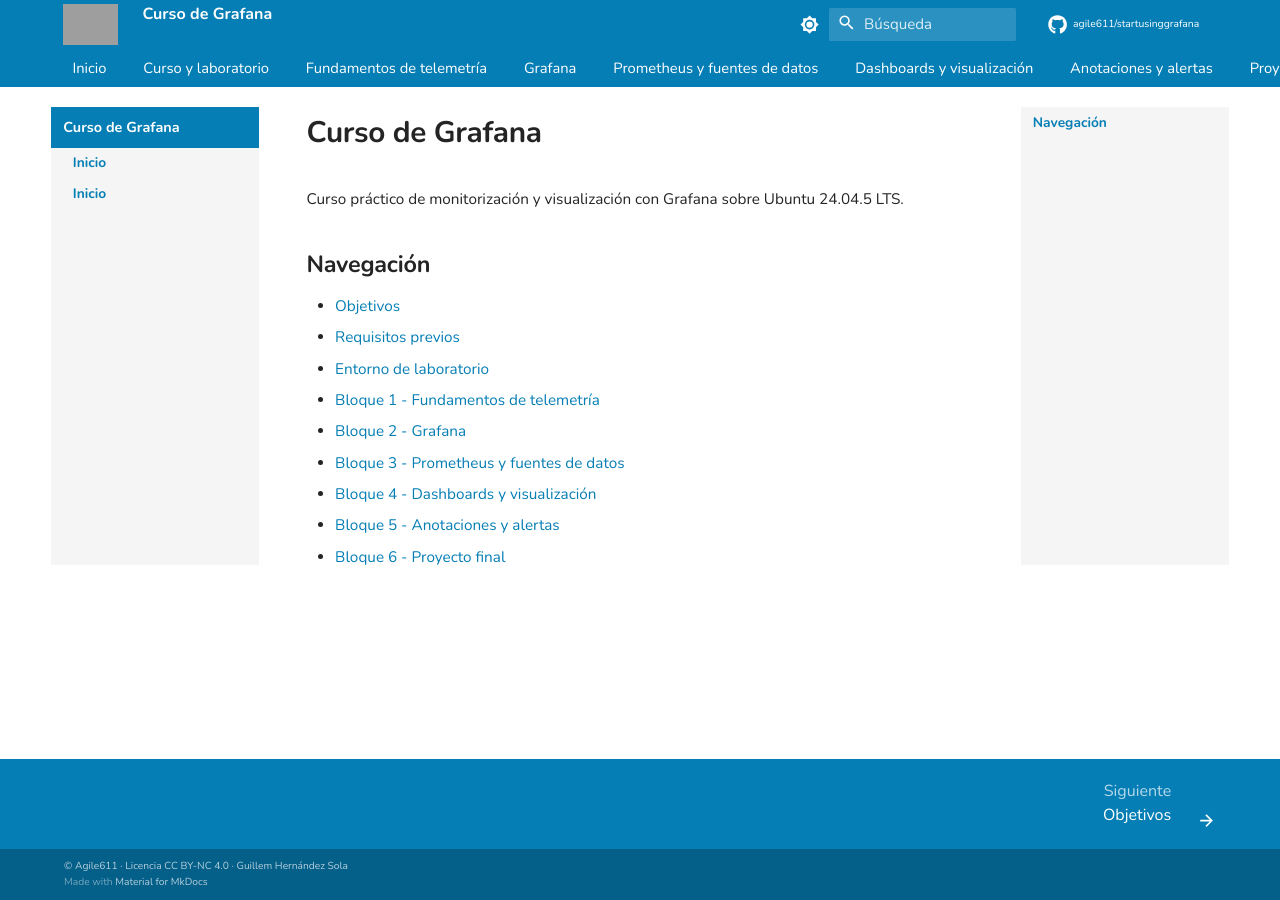
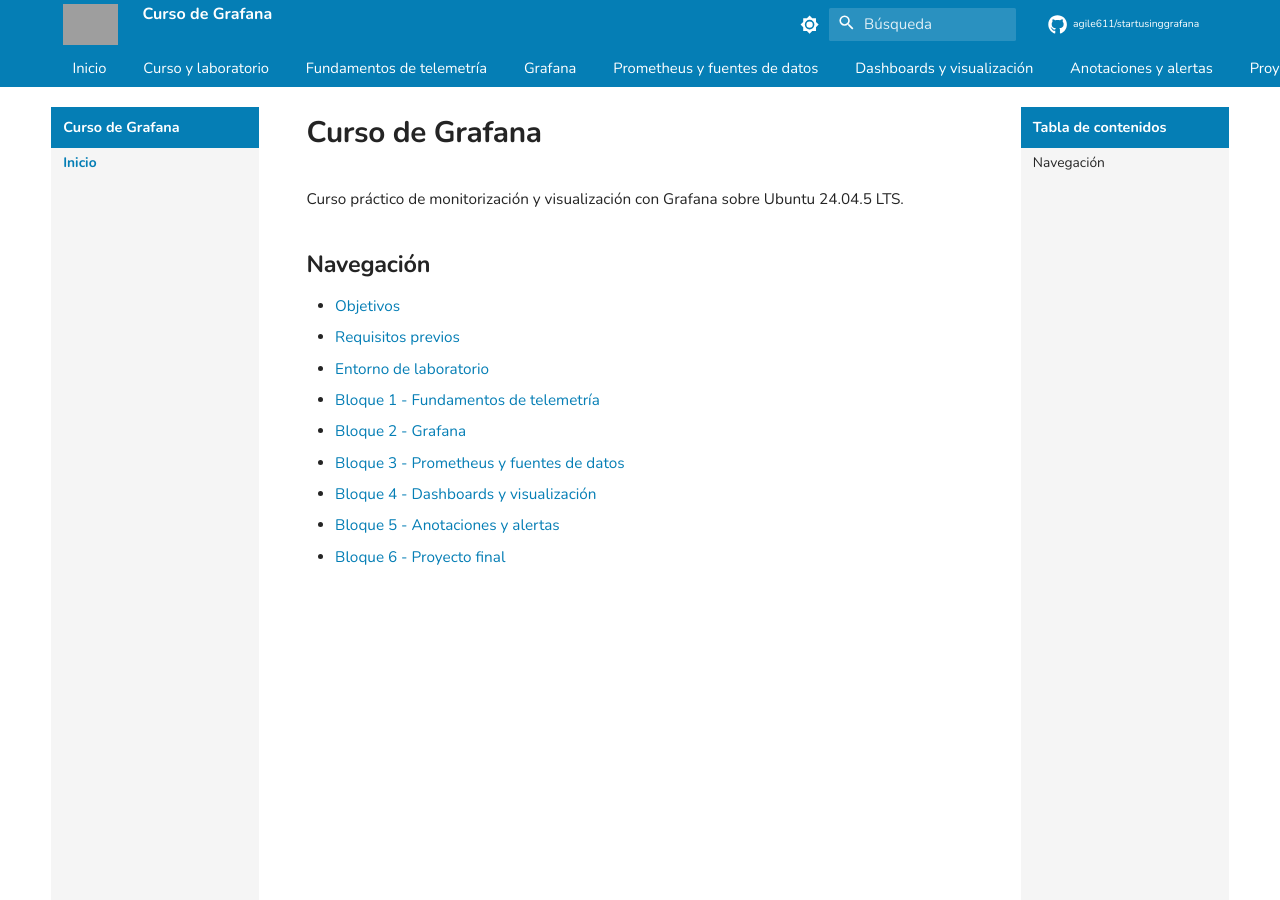
Before and after one commit to agile611/startusinggrafana, an MkDocs documentation site: the page built from docs/index.md, in a window 1280 px wide and 900 px high. Built offline with MkDocs 1.6.1 and Material for MkDocs 9.7.7, drawn with Linux system fonts in a browser that asks for light colours; comment, search, counter and statistics services are not loaded; grey boxes are pictures that could not be loaded.

Commit message:
custom que mola

```diff
--- a/docs/assets/css/custom.css
+++ b/docs/assets/css/custom.css
@@ -13,6 +13,7 @@
    - Ambas columnas tienen el mismo estilo
    - Las cabeceras azules ocupan todo el ancho gris
    - Anchuras internas uniformes
+   - Sin enlaces duplicados en la sección activa
    ========================================================= */
 
 
@@ -418,15 +419,10 @@ body,
    Estructura uniforme de ambas columnas laterales
    ========================================================= */
 
-/*
- * Se utiliza exactamente el mismo conjunto de reglas
- * para la navegación izquierda y para el TOC derecho.
- */
-
 .md-sidebar--primary,
 .md-sidebar--secondary {
   display: block;
-  box-sizing: border-box;
+  box-sizing: border-box !important;
 
   width: var(--agile-left-width);
   min-width: 0;
@@ -437,8 +433,8 @@ body,
 
   overflow: visible;
 
-  background: var(--agile-sidebar);
-  color: var(--agile-text);
+  background: var(--agile-sidebar) !important;
+  color: var(--agile-text) !important;
 }
 
 .md-sidebar--secondary {
@@ -459,7 +455,7 @@ body,
   margin: 0 !important;
   padding: 0 !important;
 
-  background: var(--agile-sidebar);
+  background: var(--agile-sidebar) !important;
   background-image: none;
   box-shadow: none;
 }
@@ -476,22 +472,14 @@ body,
    Navegaciones internas de ambas columnas
    ========================================================= */
 
-/*
- * Esta parte es la corrección principal del bloque azul
- * de "Tabla de contenidos".
- *
- * En Material for MkDocs el TOC puede conservar una anchura
- * propia si no se fuerza también la anchura de .md-nav.
- */
-
-.md-sidebar--primary > .md-nav,
-.md-sidebar--secondary > .md-nav,
-.md-sidebar--primary .md-sidebar__inner > .md-nav,
-.md-sidebar--secondary .md-sidebar__inner > .md-nav,
-.md-sidebar--primary .md-sidebar__scrollwrap > .md-nav,
-.md-sidebar--secondary .md-sidebar__scrollwrap > .md-nav {
+.md-sidebar--primary .md-nav,
+.md-sidebar--secondary .md-nav,
+.md-sidebar--primary .md-nav__list,
+.md-sidebar--secondary .md-nav__list,
+.md-sidebar--primary .md-nav__item,
+.md-sidebar--secondary .md-nav__item {
   display: block;
-  box-sizing: border-box;
+  box-sizing: border-box !important;
 
   width: 100% !important;
   min-width: 0 !important;
@@ -500,18 +488,22 @@ body,
   margin: 0 !important;
   padding: 0 !important;
 
-  background: var(--agile-sidebar);
+  background: var(--agile-sidebar) !important;
 }
 
 
 /* =========================================================
-   Cabeceras azules de las dos columnas
+   Cabeceras azules de ambas columnas
    ========================================================= */
 
-.md-sidebar--primary .md-nav__title,
-.md-sidebar--secondary .md-nav__title {
+.md-sidebar--primary .md-nav--primary > .md-nav__title,
+.md-sidebar--secondary .md-nav--secondary > .md-nav__title {
   display: block !important;
   box-sizing: border-box !important;
+
+  position: static !important;   /* Material lo hace sticky en el TOC */
+  top: auto !important;
+  z-index: auto !important;
 
   width: 100% !important;
   min-width: 100% !important;
@@ -531,19 +523,74 @@ body,
   color: var(--agile-white) !important;
 
   font-size: 0.9rem;
+  font-weight: 700;
   line-height: 1.35;
 
   box-shadow: none !important;
+  cursor: default;
 }
 
-.md-sidebar--primary .md-nav__title span,
-.md-sidebar--secondary .md-nav__title span {
+.md-sidebar--primary .md-nav--primary > .md-nav__title span:not(.md-nav__icon),
+.md-sidebar--secondary .md-nav--secondary > .md-nav__title span:not(.md-nav__icon) {
   display: block;
 
   width: 100%;
   max-width: 100%;
 
   color: var(--agile-white) !important;
+}
+
+/* La flecha del menú móvil no debe verse en escritorio */
+
+.md-sidebar--primary .md-nav--primary > .md-nav__title .md-nav__icon,
+.md-sidebar--secondary .md-nav--secondary > .md-nav__title .md-nav__icon {
+  display: none !important;
+}
+
+
+/* =========================================================
+   Títulos que NO deben verse
+   ========================================================= */
+
+/* Título "Tabla de contenidos" de la columna derecha */
+/* Títulos internos de las secciones anidadas (izquierda) */
+
+@media screen and (min-width: 60em) {
+  .md-sidebar--primary .md-nav__item > .md-nav > .md-nav__title {
+    display: none !important;
+  }
+}
+
+
+/* =========================================================
+   Enlace duplicado de la sección activa (CORRECCIÓN)
+   =========================================================
+
+   Con navigation.tabs, Material muestra en la sección activa:
+
+   li.md-nav__item--active
+   ├── label.md-nav__link        ← enlace de la sección  ("Inicio")
+   └── nav.md-nav
+       └── li.md-nav__item--active
+           └── a.md-nav__link--active   ← página real ("Inicio")
+
+   Ocultamos el enlace de la sección padre siempre que su
+   subnavegación contenga un enlace activo. El selector no
+   depende de las clases --section / --nested ni de la
+   profundidad exacta, por lo que funciona con cualquier
+   combinación de opciones de navegación.
+
+   :not(.md-nav__container) protege el caso de
+   navigation.indexes, donde el enlace activo vive dentro
+   del propio contenedor padre.
+   ========================================================= */
+
+@media screen and (min-width: 60em) {
+  .md-sidebar--primary
+  .md-nav__item--active:has(> .md-nav .md-nav__link--active)
+  > .md-nav__link:not(.md-nav__container) {
+    display: none !important;
+  }
 }
 
 
@@ -553,7 +600,7 @@ body,
 
 .md-sidebar--primary .md-nav__link,
 .md-sidebar--secondary .md-nav__link {
-  display: block !important;
+  display: block;
   box-sizing: border-box !important;
 
   width: 100% !important;
@@ -566,53 +613,40 @@ body,
   background: transparent !important;
   color: var(--agile-text) !important;
 
-  font-size: 0.86rem;
-  line-height: 1.35;
+  font-size: 0.86rem !important;
+  line-height: 1.35 !important;
 
-  white-space: normal;
-  overflow-wrap: anywhere;
+  white-space: normal !important;
+  overflow-wrap: anywhere !important;
   word-break: normal;
+
+  box-shadow: none !important;
 }
+
+/* Contenedor de navigation.indexes: sin padding doble */
+
+.md-sidebar--primary .md-nav__container {
+  display: flex;
+  padding: 0 !important;
+}
+
+.md-sidebar--primary .md-nav__container > .md-nav__link {
+  flex: 1 1 auto;
+}
+
+/* Estados */
 
 .md-sidebar--primary .md-nav__link:hover,
 .md-sidebar--primary .md-nav__link:focus,
 .md-sidebar--primary .md-nav__link--active,
-.md-sidebar--primary .md-nav__item--active > .md-nav__link,
 .md-sidebar--secondary .md-nav__link:hover,
 .md-sidebar--secondary .md-nav__link:focus,
 .md-sidebar--secondary .md-nav__link--active {
   background: transparent !important;
   color: var(--agile-primary) !important;
-  font-weight: 700;
+  font-weight: 700 !important;
 
   box-shadow: none !important;
-}
-
-
-/* =========================================================
-   Niveles anidados de navegación
-   ========================================================= */
-
-.md-sidebar--primary .md-nav__list,
-.md-sidebar--secondary .md-nav__list,
-.md-sidebar--primary .md-nav__item,
-.md-sidebar--secondary .md-nav__item,
-.md-sidebar--primary .md-nav__item > .md-nav,
-.md-sidebar--secondary .md-nav__item > .md-nav {
-  display: block;
-  box-sizing: border-box;
-
-  width: 100% !important;
-  min-width: 0 !important;
-  max-width: 100% !important;
-
-  margin: 0;
-  padding: 0;
-}
-
-.md-sidebar--primary .md-nav__item > .md-nav,
-.md-sidebar--secondary .md-nav__item > .md-nav {
-  background: var(--agile-sidebar);
 }
 
 
@@ -1022,10 +1056,10 @@ body,
 
   .md-sidebar--primary .md-nav__link,
   .md-sidebar--secondary .md-nav__link {
-    padding-right: 0.5rem;
-    padding-left: 0.5rem;
+    padding-right: 0.5rem !important;
+    padding-left: 0.5rem !important;
 
-    font-size: 0.78rem;
+    font-size: 0.78rem !important;
   }
 
   .md-tabs__link {
@@ -1177,6 +1211,7 @@ body,
   --md-default-fg-color--light: var(--agile-sidebar);
 
   --md-typeset-color: var(--agile-text);
+  --md-typeset-a-color: var(--agile-primary);
 
   --md-code-bg-color: var(--agile-code-bg);
   --md-code-fg-color: var(--agile-text);
@@ -1186,6 +1221,10 @@ body,
   --md-primary-fg-color--dark: var(--agile-primary-dark);
 
   --md-accent-fg-color: var(--agile-primary);
+  --md-accent-fg-color--transparent: var(--agile-primary-soft);
+
+  --md-footer-bg-color: var(--agile-primary);
+  --md-footer-fg-color: var(--agile-white);
 }
 
 [data-md-color-scheme="slate"] body,
@@ -1204,19 +1243,35 @@ body,
 [data-md-color-scheme="slate"] .md-sidebar--primary .md-sidebar__scrollwrap,
 [data-md-color-scheme="slate"] .md-sidebar--secondary .md-sidebar__scrollwrap,
 [data-md-color-scheme="slate"] .md-sidebar--primary .md-nav,
-[data-md-color-scheme="slate"] .md-sidebar--secondary .md-nav {
-  background: var(--agile-sidebar);
+[data-md-color-scheme="slate"] .md-sidebar--secondary .md-nav,
+[data-md-color-scheme="slate"] .md-sidebar--primary .md-nav__list,
+[data-md-color-scheme="slate"] .md-sidebar--secondary .md-nav__list {
+  background: var(--agile-sidebar) !important;
 }
 
-[data-md-color-scheme="slate"] .md-sidebar--primary .md-nav__title,
-[data-md-color-scheme="slate"] .md-sidebar--secondary .md-nav__title {
-  background: var(--agile-primary);
-  color: var(--agile-white);
+[data-md-color-scheme="slate"] .md-sidebar--primary .md-nav--primary > .md-nav__title {
+  background: var(--agile-primary) !important;
+  color: var(--agile-white) !important;
+}
+
+[data-md-color-scheme="slate"] .md-sidebar--primary .md-nav__link,
+[data-md-color-scheme="slate"] .md-sidebar--secondary .md-nav__link {
+  color: var(--agile-text) !important;
+}
+
+[data-md-color-scheme="slate"] .md-sidebar--primary .md-nav__link:hover,
+[data-md-color-scheme="slate"] .md-sidebar--primary .md-nav__link:focus,
+[data-md-color-scheme="slate"] .md-sidebar--primary .md-nav__link--active,
+[data-md-color-scheme="slate"] .md-sidebar--secondary .md-nav__link:hover,
+[data-md-color-scheme="slate"] .md-sidebar--secondary .md-nav__link:focus,
+[data-md-color-scheme="slate"] .md-sidebar--secondary .md-nav__link--active {
+  color: var(--agile-primary) !important;
 }
 
 [data-md-color-scheme="slate"] .md-typeset .highlight,
 [data-md-color-scheme="slate"] .md-typeset pre {
   background: var(--agile-code-bg);
+  border-color: var(--agile-code-border);
   color: var(--agile-text);
 }
 
@@ -1226,375 +1281,114 @@ body,
   color: var(--agile-text);
 }
 
+[data-md-color-scheme="slate"] .md-typeset :not(pre) > code {
+  background: var(--agile-inline-bg);
+  border-color: var(--agile-inline-border);
+  color: var(--agile-text);
+}
+
+[data-md-color-scheme="slate"] .md-typeset table,
+[data-md-color-scheme="slate"] .md-typeset table th,
+[data-md-color-scheme="slate"] .md-typeset table td {
+  background: var(--agile-sidebar);
+  color: var(--agile-text);
+}
+
+[data-md-color-scheme="slate"] .admonition {
+  background: var(--agile-sidebar);
+  color: var(--agile-text);
+}
+
 /* =========================================================
-   Correcciones finales de navegación
+   Columnas laterales fijas durante el scroll
+   =========================================================
+
+   Ambas columnas acompañan al contenido central y se quedan
+   pegadas bajo la cabecera. Si su contenido es más alto que
+   la ventana, hacen scroll interno con una barra fina.
+
+   El grid ya usa align-items: start, requisito para que
+   position: sticky funcione dentro de una celda de grid.
    ========================================================= */
 
+:root {
+  --agile-sticky-gap: 0.75rem;
 
-/* ---------------------------------------------------------
-   1. Eliminar la cabecera duplicada de la sección activa
-   ---------------------------------------------------------
+  /* Solo la cabecera: las pestañas se desplazan con la página */
+  --agile-sticky-top: calc(var(--agile-header-height) + var(--agile-sticky-gap));
 
-   Material muestra:
-   - El enlace de la sección
-   - La cabecera interna de la sección activa
-
-   Conservamos el enlace y ocultamos únicamente la cabecera
-   interna duplicada.
-   */
+  /* Si activas navigation.tabs.sticky en mkdocs.yml, usa esta línea en su lugar:
+  --agile-sticky-top: calc(var(--agile-header-height) + var(--agile-tabs-height) + var(--agile-sticky-gap));
+  */
+}
 
 @media screen and (min-width: 60em) {
-  .md-sidebar--primary
-  .md-nav__item--active
-  > .md-nav
-  > .md-nav__title {
-    display: none !important;
+
+  /* Ningún ancestro puede recortar el sticky */
+
+  .md-main,
+  .md-main__inner {
+    overflow: visible !important;
+  }
+
+  /* Las dos columnas se pegan bajo la cabecera */
+
+  .md-sidebar--primary,
+  .md-sidebar--secondary {
+    position: -webkit-sticky !important;
+    position: sticky !important;
+    top: var(--agile-sticky-top) !important;
+
+    align-self: start !important;
+
+    height: auto !important;
+    max-height: calc(100vh - var(--agile-sticky-top) - var(--agile-sticky-gap)) !important;
+
+    overflow: visible !important;
+  }
+
+  /* Scroll interno cuando la navegación es más alta que la ventana */
+
+  .md-sidebar--primary .md-sidebar__scrollwrap,
+  .md-sidebar--secondary .md-sidebar__scrollwrap {
+    position: static !important;
+
+    max-height: calc(100vh - var(--agile-sticky-top) - var(--agile-sticky-gap)) !important;
+
+    overflow-y: auto !important;
+    overflow-x: hidden !important;
+
+    scrollbar-width: thin;
+    scrollbar-color: rgba(0, 0, 0, 0.25) transparent;
+  }
+
+  .md-sidebar--primary .md-sidebar__scrollwrap::-webkit-scrollbar,
+  .md-sidebar--secondary .md-sidebar__scrollwrap::-webkit-scrollbar {
+    width: 5px;
+  }
+
+  .md-sidebar--primary .md-sidebar__scrollwrap::-webkit-scrollbar-track,
+  .md-sidebar--secondary .md-sidebar__scrollwrap::-webkit-scrollbar-track {
+    background: transparent;
+  }
+
+  .md-sidebar--primary .md-sidebar__scrollwrap::-webkit-scrollbar-thumb,
+  .md-sidebar--secondary .md-sidebar__scrollwrap::-webkit-scrollbar-thumb {
+    background: rgba(0, 0, 0, 0.25);
+    border-radius: 4px;
   }
 }
 
 
-/* ---------------------------------------------------------
-   2. Mantener uniforme el fondo de la navegación izquierda
-   --------------------------------------------------------- */
+/* Tablets en el rango 60–76em: la cabecera es más baja (2.8rem) */
 
-.md-sidebar--primary,
-.md-sidebar--primary .md-sidebar__inner,
-.md-sidebar--primary .md-sidebar__scrollwrap,
-.md-sidebar--primary .md-nav,
-.md-sidebar--primary .md-nav__list {
-  background: var(--agile-sidebar) !important;
-}
-
-
-/* ---------------------------------------------------------
-   3. Ocultar el título azul de la columna derecha
-   ---------------------------------------------------------
-
-   Se elimina únicamente el bloque azul que contiene
-   "Tabla de contenidos".
-
-   La columna gris y sus enlaces permanecen visibles.
-   */
-
-.md-sidebar--secondary
-.md-nav__title {
-  display: none !important;
-}
-
-
-/* ---------------------------------------------------------
-   4. Ajustar la columna derecha después de ocultar el título
-   --------------------------------------------------------- */
-
-.md-sidebar--secondary,
-.md-sidebar--secondary .md-sidebar__inner,
-.md-sidebar--secondary .md-sidebar__scrollwrap,
-.md-sidebar--secondary .md-nav,
-.md-sidebar--secondary .md-nav__list {
-  width: 100% !important;
-  min-width: 0 !important;
-  max-width: 100% !important;
-
-  margin: 0 !important;
-  padding: 0 !important;
-
-  background: var(--agile-sidebar) !important;
-}
-
-
-/* ---------------------------------------------------------
-   5. Enlaces del TOC derecho
-   --------------------------------------------------------- */
-
-.md-sidebar--secondary .md-nav__link {
-  display: block !important;
-  box-sizing: border-box !important;
-
-  width: 100% !important;
-  min-width: 0 !important;
-  max-width: 100% !important;
-
-  margin: 0 !important;
-  padding: 0.38rem 0.75rem !important;
-
-  background: transparent !important;
-  color: var(--agile-text) !important;
-
-  font-size: 0.86rem !important;
-  line-height: 1.35 !important;
-
-  white-space: normal !important;
-  overflow-wrap: anywhere !important;
-}
-
-
-/* ---------------------------------------------------------
-   6. Estado activo del TOC
-   --------------------------------------------------------- */
-
-.md-sidebar--secondary .md-nav__link--active,
-.md-sidebar--secondary
-.md-nav__item--active
-> .md-nav__link {
-  background: transparent !important;
-  color: var(--agile-primary) !important;
-  font-weight: 700 !important;
-  box-shadow: none !important;
-}
-
-
-/* ---------------------------------------------------------
-   7. Evitar que el mismo elemento activo se pinte dos veces
-   ---------------------------------------------------------
-
-   Material puede marcar simultáneamente el enlace activo
-   y el elemento padre activo. Se elimina la apariencia del
-   enlace padre cuando contiene otra navegación activa.
-   */
-
-.md-sidebar--secondary
-.md-nav__item--active
-> .md-nav
-> .md-nav__item--active
-> .md-nav__link {
-  color: var(--agile-primary) !important;
-  font-weight: 700 !important;
-}
-
-
-/* ---------------------------------------------------------
-   8. Niveles anidados del TOC
-   --------------------------------------------------------- */
-
-.md-sidebar--secondary .md-nav__item,
-.md-sidebar--secondary .md-nav__list,
-.md-sidebar--secondary .md-nav__item > .md-nav {
-  width: 100% !important;
-  min-width: 0 !important;
-  max-width: 100% !important;
-
-  margin: 0 !important;
-  padding: 0 !important;
-
-  box-sizing: border-box !important;
-}
-
-.md-sidebar--secondary .md-nav__item > .md-nav {
-  background: var(--agile-sidebar) !important;
-}
-
-
-/* ---------------------------------------------------------
-   9. Igualar visualmente ambas columnas laterales
-   --------------------------------------------------------- */
-
-.md-sidebar--primary,
-.md-sidebar--secondary {
-  box-sizing: border-box !important;
-
-  background: var(--agile-sidebar) !important;
-  color: var(--agile-text) !important;
-}
-
-.md-sidebar--primary .md-nav__link,
-.md-sidebar--secondary .md-nav__link {
-  box-sizing: border-box !important;
-
-  width: 100% !important;
-  min-width: 0 !important;
-  max-width: 100% !important;
-
-  color: var(--agile-text) !important;
-}
-
-.md-sidebar--primary .md-nav__link:hover,
-.md-sidebar--primary .md-nav__link:focus,
-.md-sidebar--primary .md-nav__link--active,
-.md-sidebar--primary .md-nav__item--active > .md-nav__link,
-.md-sidebar--secondary .md-nav__link:hover,
-.md-sidebar--secondary .md-nav__link:focus,
-.md-sidebar--secondary .md-nav__link--active,
-.md-sidebar--secondary .md-nav__item--active > .md-nav__link {
-  background: transparent !important;
-  color: var(--agile-primary) !important;
-  font-weight: 700 !important;
-  box-shadow: none !important;
-}
-
-/* =========================================================
-   Corrección definitiva de enlaces duplicados
-   ========================================================= */
-
-
-/* ---------------------------------------------------------
-   1. Ocultar el título interno duplicado de la sección activa
-   --------------------------------------------------------- */
-
-@media screen and (min-width: 60em) {
-  .md-sidebar--primary
-  .md-nav__item--active
-  > .md-nav
-  > .md-nav__title {
-    display: none !important;
+@media screen and (min-width: 60em) and (max-width: 76.24em) {
+  :root {
+    --agile-sticky-top: calc(2.8rem + var(--agile-sticky-gap));
   }
 }
 
 
-/* ---------------------------------------------------------
-   2. Ocultar el enlace padre cuando contiene otro enlace activo
-   ---------------------------------------------------------
-
-   Estructura típica:
-
-   Sección activa
-   ├── Enlace de la sección activa
-   └── Navegación interna
-       └── Página activa
-
-   Si ambos enlaces tienen el mismo texto, se conserva el
-   enlace interno de la página y se oculta únicamente el
-   enlace padre duplicado.
-   */
-
-@media screen and (min-width: 60em) {
-  .md-sidebar--primary
-  .md-nav--primary
-  > .md-nav__list
-  > .md-nav__item--active:has(
-    > .md-nav
-    > .md-nav__list
-    > .md-nav__item--active
-  )
-  > .md-nav__link {
-    display: none !important;
-  }
-}
-
-
-/* ---------------------------------------------------------
-   3. Estilo común para las dos columnas laterales
-   --------------------------------------------------------- */
-
-.md-sidebar--primary,
-.md-sidebar--secondary {
-  background: var(--agile-sidebar) !important;
-  color: var(--agile-text) !important;
-}
-
-
-/* ---------------------------------------------------------
-   4. Eliminar el título "Tabla de contenidos"
-   --------------------------------------------------------- */
-
-.md-sidebar--secondary
-.md-nav--secondary
-> .md-nav__title {
-  display: none !important;
-}
-
-
-/* ---------------------------------------------------------
-   5. Anchura uniforme del TOC derecho
-   --------------------------------------------------------- */
-
-.md-sidebar--secondary,
-.md-sidebar--secondary .md-sidebar__inner,
-.md-sidebar--secondary .md-sidebar__scrollwrap,
-.md-sidebar--secondary .md-nav--secondary,
-.md-sidebar--secondary .md-nav__list {
-  box-sizing: border-box !important;
-
-  width: 100% !important;
-  min-width: 0 !important;
-  max-width: 100% !important;
-
-  margin: 0 !important;
-  padding: 0 !important;
-
-  background: var(--agile-sidebar) !important;
-}
-
-
-/* ---------------------------------------------------------
-   6. Enlaces del TOC derecho
-   --------------------------------------------------------- */
-
-.md-sidebar--secondary
-.md-nav--secondary
-.md-nav__link {
-  display: block !important;
-  box-sizing: border-box !important;
-
-  width: 100% !important;
-  min-width: 0 !important;
-  max-width: 100% !important;
-
-  margin: 0 !important;
-  padding: 0.38rem 0.75rem !important;
-
-  background: transparent !important;
-  color: var(--agile-text) !important;
-
-  font-size: 0.86rem !important;
-  line-height: 1.35 !important;
-
-  white-space: normal !important;
-  overflow-wrap: anywhere !important;
-}
-
-
-/* ---------------------------------------------------------
-   7. Estado activo del TOC derecho
-   --------------------------------------------------------- */
-
-.md-sidebar--secondary
-.md-nav--secondary
-.md-nav__link--active {
-  background: transparent !important;
-  color: var(--agile-primary) !important;
-  font-weight: 700 !important;
-  box-shadow: none !important;
-}
-
-
-/* ---------------------------------------------------------
-   8. Niveles internos del TOC
-   --------------------------------------------------------- */
-
-.md-sidebar--secondary
-.md-nav--secondary
-.md-nav__item,
-.md-sidebar--secondary
-.md-nav--secondary
-.md-nav__list,
-.md-sidebar--secondary
-.md-nav--secondary
-.md-nav__item
-> .md-nav {
-  box-sizing: border-box !important;
-
-  width: 100% !important;
-  min-width: 0 !important;
-  max-width: 100% !important;
-
-  margin: 0 !important;
-  padding: 0 !important;
-
-  background: var(--agile-sidebar) !important;
-}
-
-
-/* ---------------------------------------------------------
-   9. Estado activo de la navegación izquierda
-   --------------------------------------------------------- */
-
-.md-sidebar--primary
-.md-nav__link--active,
-.md-sidebar--primary
-.md-nav__item--active
-> .md-nav__link {
-  background: transparent !important;
-  color: var(--agile-primary) !important;
-  font-weight: 700 !important;
-  box-shadow: none !important;
-}
+/* =========================================================
+   Fin del fichero
+   ========================================================= */
```
